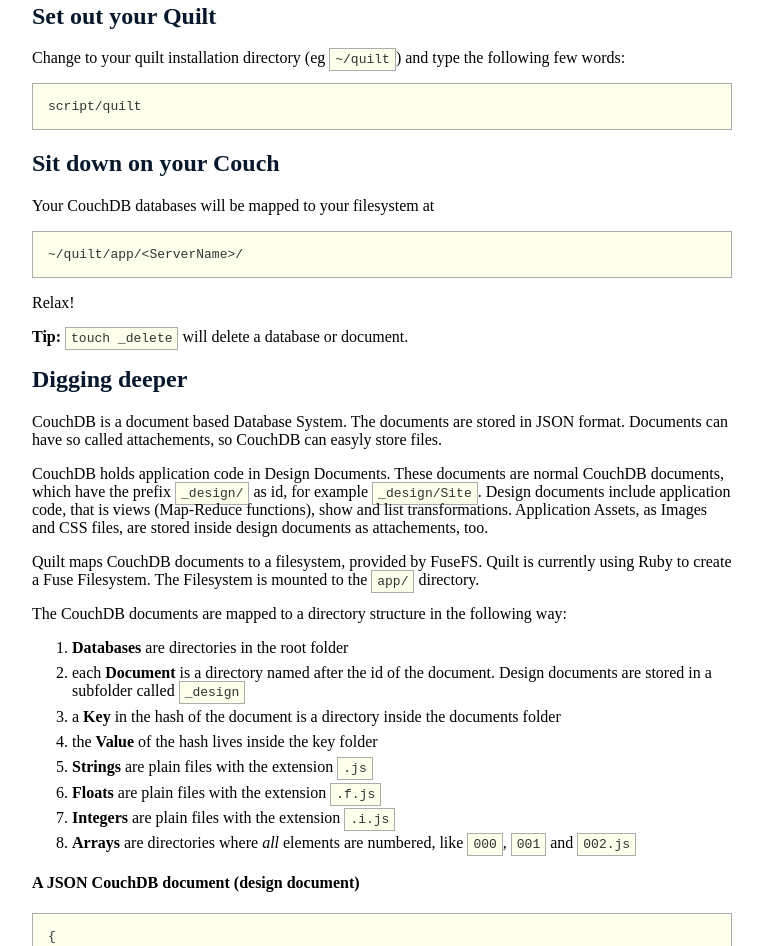
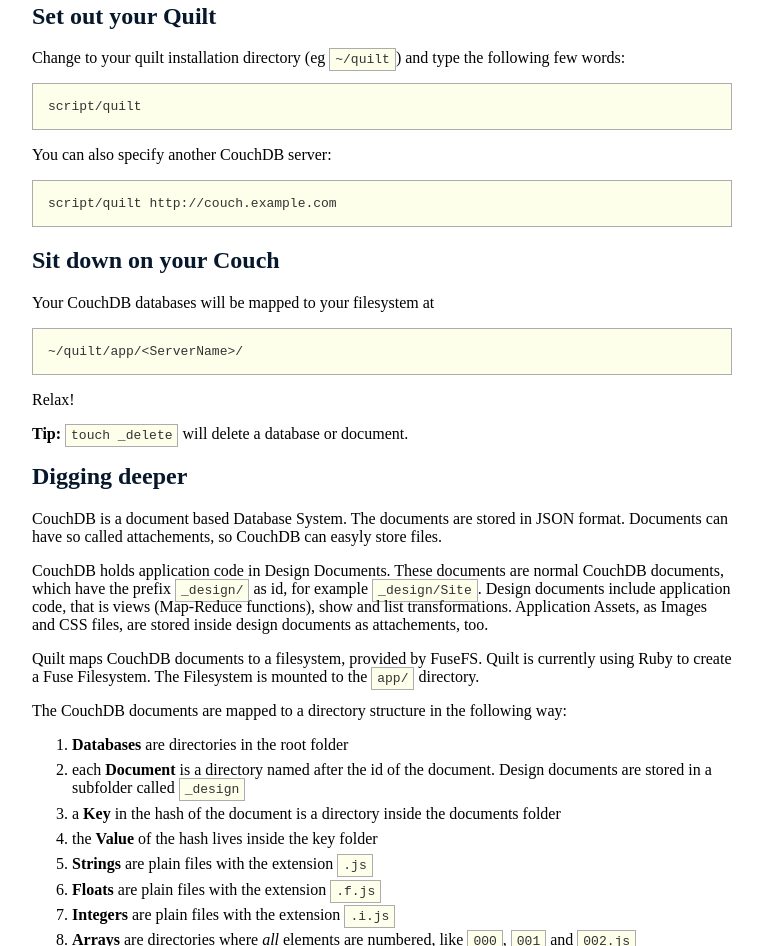
Before and after one commit to jo/quilt, a plain HTML site: page index.html in a window 1280 px wide. Shown: the part 1127-2073 px from the top of the page, without its empty margins (258-1021 px from the left). Drawn offline with Linux system fonts and the light colour scheme.

Commit message:
server name option

```diff
--- a/index.html
+++ b/index.html
@@ -79,6 +79,8 @@ gem install couchrest</pre>
     <h2>Set out your Quilt</h2>
     <p>Change to your quilt installation directory (eg <code>~/quilt</code>) and type the following few words:</p>
     <pre>script/quilt</pre>
+    <p>You can also specify another CouchDB server:</p>
+    <pre>script/quilt http://couch.example.com</pre>
 
     <h2>Sit down on your Couch</h2>
 
```
